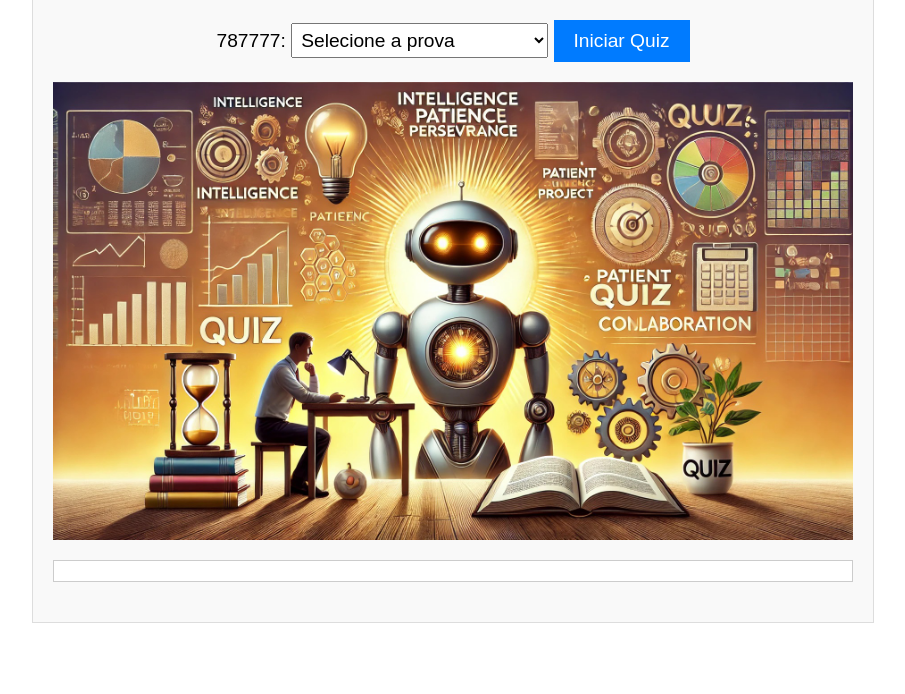
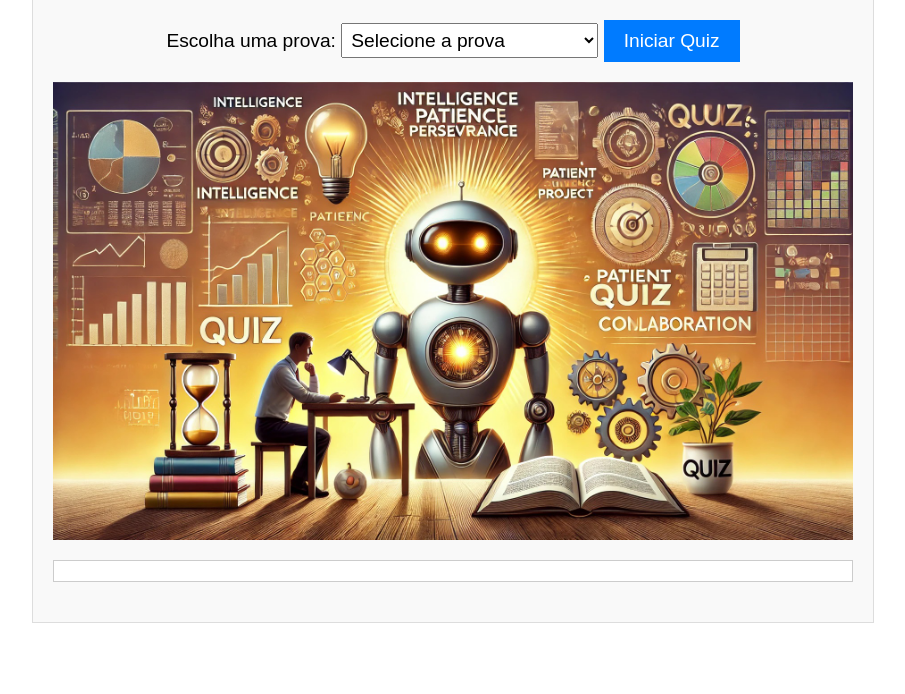
Before and after one commit to 4avalon/quizz, a plain HTML site: page index.html in a window 1280 px wide. Shown: the part 106-800 px from the top of the page, without its empty margins (187-1092 px from the left). Drawn offline with Linux system fonts and the light colour scheme.

Commit message:
Commit inicial para o projeto quizz

```diff
--- a/index.html
+++ b/index.html
@@ -12,7 +12,7 @@
             <h1>Quiz Z</h1>
         </div>
         <div class="selection-container">
-            <label for="quiz-selector">787777:</label>
+            <label for="quiz-selector">Escolha uma prova:</label>
             <select id="quiz-selector">
                 <option value="">Selecione a prova</option>
                 <option value="data\22ELETRONUCLEAR.xml">22ELETRONUCLEAR.xml</option>
```
Also changed, not shown: README.txt (added).
